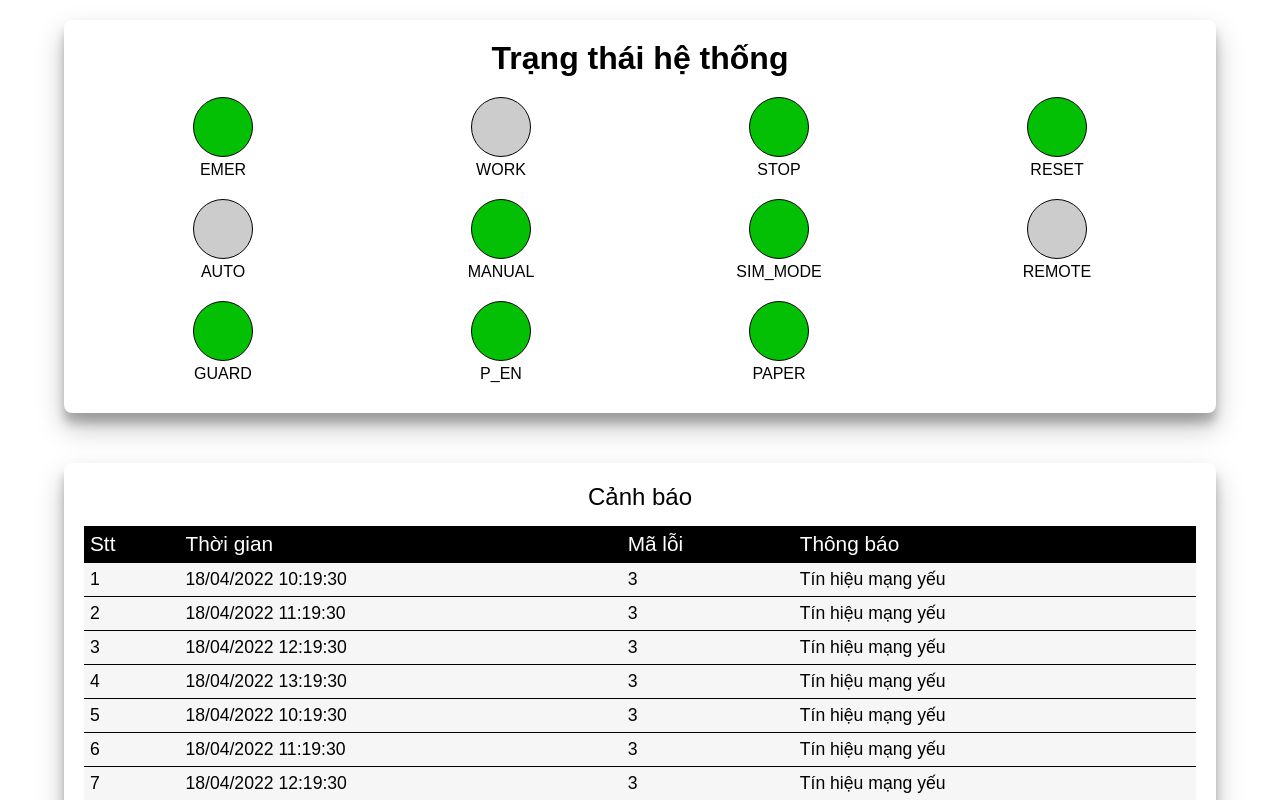
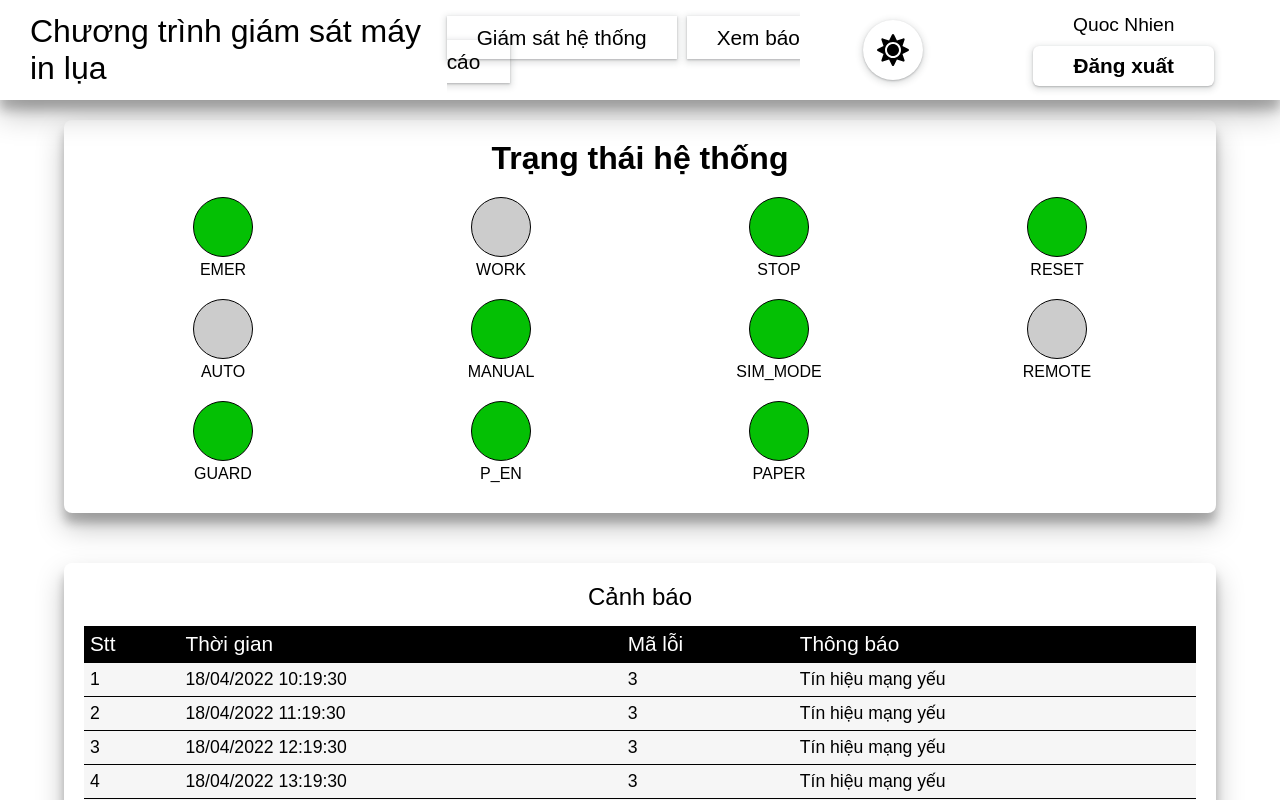
Before and after one commit to bravo680git/btl-plc-scada-web-app, a React (Create React App) app: page / in a window 1280 px wide. Shown: the top 800 px of the page. Built offline with nearby package versions, Linux system fonts and the light colour scheme.

Commit message:
create header

```diff
--- a/package.json
+++ b/package.json
@@ -9,6 +9,7 @@
     "axios": "^0.26.1",
     "react": "^17.0.0",
     "react-dom": "^17.0.0",
+    "react-icons": "^4.3.1",
     "react-router-dom": "^6.3.0",
     "react-scripts": "5.0.1",
     "recharts": "^2.1.9",
--- a/public/index.html
+++ b/public/index.html
@@ -25,6 +25,10 @@
       Learn how to configure a non-root public URL by running `npm run build`.
     -->
     <title>React App</title>
+    <script
+      src="https://kit.fontawesome.com/2ffe9a64eb.js"
+      crossorigin="anonymous"
+    ></script>
   </head>
   <body>
     <noscript>You need to enable JavaScript to run this app.</noscript>
--- /dev/null
+++ b/src/components/header/Header.jsx
@@ -0,0 +1,35 @@
+import { NavLink } from "react-router-dom";
+import { FaSun, FaMoon } from "react-icons/fa";
+import "./header.css";
+
+function Header() {
+  return (
+    <div className="header__container">
+      <div className="header__title">Chương trình giám sát máy in lụa</div>
+
+      <div className="header__nav">
+        <nav>
+          <NavLink to="/">Giám sát hệ thống</NavLink>
+          <NavLink to="/report">Xem báo cáo</NavLink>
+        </nav>
+      </div>
+
+      <div className="header__changeTheme">
+        <div>
+          <FaSun />
+        </div>
+      </div>
+
+      <div className="header__account">
+        <div className="header__name">
+          <span>Quoc Nhien</span>
+        </div>
+        <div className="header__logout">
+          <button>Đăng xuất</button>
+        </div>
+      </div>
+    </div>
+  );
+}
+
+export default Header;
--- /dev/null
+++ b/src/components/header/header.css
@@ -0,0 +1,73 @@
+.header__container {
+  width: 100%;
+  height: 100px;
+  display: flex;
+  align-items: center;
+  box-shadow: var(--main-shadow);
+}
+
+.header__title {
+  flex: 4;
+  font-size: 200%;
+  margin-left: 30px;
+}
+
+.header__nav {
+  flex: 4;
+  font-size: 130%;
+  font-weight: 500;
+}
+
+.header__nav nav {
+}
+
+.header__nav a {
+  text-decoration: none;
+  padding: 10px 30px;
+  box-shadow: var(--sub-shadow);
+  color: var(--txt);
+}
+
+.header__nav a:first-child {
+  margin-right: 10px;
+  text-align: center;
+}
+
+.header__changeTheme {
+  flex: 1;
+}
+
+.header__changeTheme div {
+  font-size: 200%;
+  box-shadow: var(--sub-shadow);
+  width: 60px;
+  height: 60px;
+  border-radius: 50%;
+  display: flex;
+  justify-content: center;
+  align-items: center;
+  color: var(--txt);
+  background-color: var(--bg);
+}
+
+.header__changeTheme div:hover {
+  color: var(--bg);
+  background-color: var(--txt);
+  cursor: pointer;
+}
+
+.header__account {
+  flex: 3;
+  display: flex;
+  flex-direction: column;
+  align-items: center;
+}
+
+.header__name {
+  font-size: 120%;
+  font-weight: 500;
+  margin-bottom: 10px;
+}
+
+.header__logout {
+}
--- a/src/pages/login/index.jsx
+++ b/src/pages/login/index.jsx
@@ -1,8 +1,10 @@
+import Header from "../../components/header/Header";
 import Login from "../../components/login/Login";
 
 function LoginPage() {
   return (
     <>
+      <Header />
       <Login />
     </>
   );
--- a/src/pages/monitor/index.jsx
+++ b/src/pages/monitor/index.jsx
@@ -1,9 +1,11 @@
 import SystemStatus from "../../components/systemStatus/SystemStatus";
 import SystemAlarm from "../../components/systemAlarm/SystemAlarm";
+import Header from "../../components/header/Header";
 
 function MonitorPage() {
   return (
     <>
+      <Header />
       <SystemStatus />
       <SystemAlarm />
     </>
--- a/src/pages/report/index.jsx
+++ b/src/pages/report/index.jsx
@@ -1,8 +1,10 @@
+import Header from "../../components/header/Header";
 import SystemReport from "../../components/systemReport/SystemReport";
 
 function Report() {
   return (
     <>
+      <Header />
       <SystemReport />
     </>
   );
```
Also changed, not shown: 1 other file (tests, documents, lock files or other folders).
